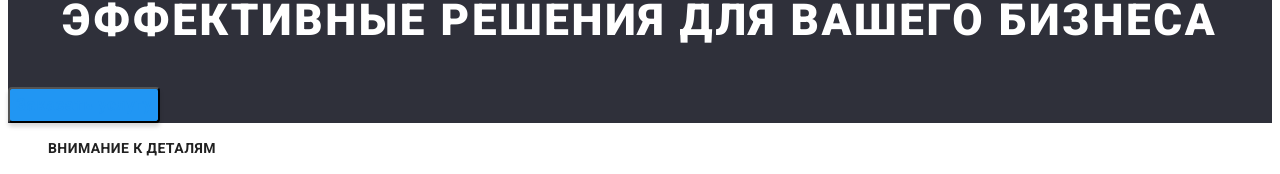
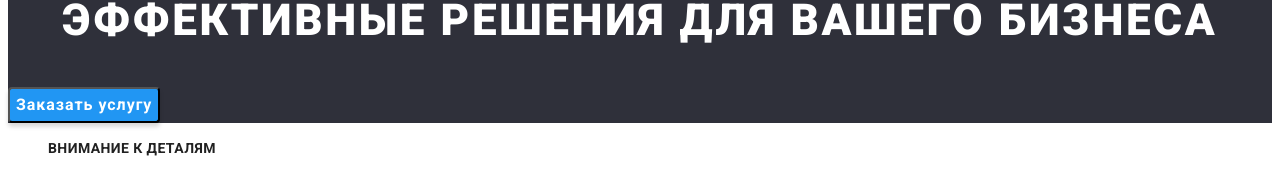
Before and after one commit to velych/goit-markup-hw-02, a plain HTML site: page index.html in a window 1280 px wide. In both pictures the pointer is over the button "Заказать услугу". Shown: the part 215-389 px from the top of the page. Drawn offline with Linux system fonts and the light colour scheme.

Commit message:
HW-2-rework

```diff
--- a/css/styles.css
+++ b/css/styles.css
@@ -104,7 +104,7 @@ body {
 
 .hero-btn:focus,
 .hero-btn:hover {
-  color: var(--header-logo);
+  color: var(--text-white);
   cursor: pointer;
 }
 
--- a/index.html
+++ b/index.html
@@ -49,7 +49,7 @@
     <main>
       <section class="hero">
         <h1 class="hero-title">Эффективные решения для вашего бизнеса</h1>
-        <button type="button" class="hero-btn hero-btn-tap">Заказать услугу</button>
+        <button type="button" class="hero-btn">Заказать услугу</button>
       </section>
       <section class="hero-section">
         <ul class="list hero-list">
```
